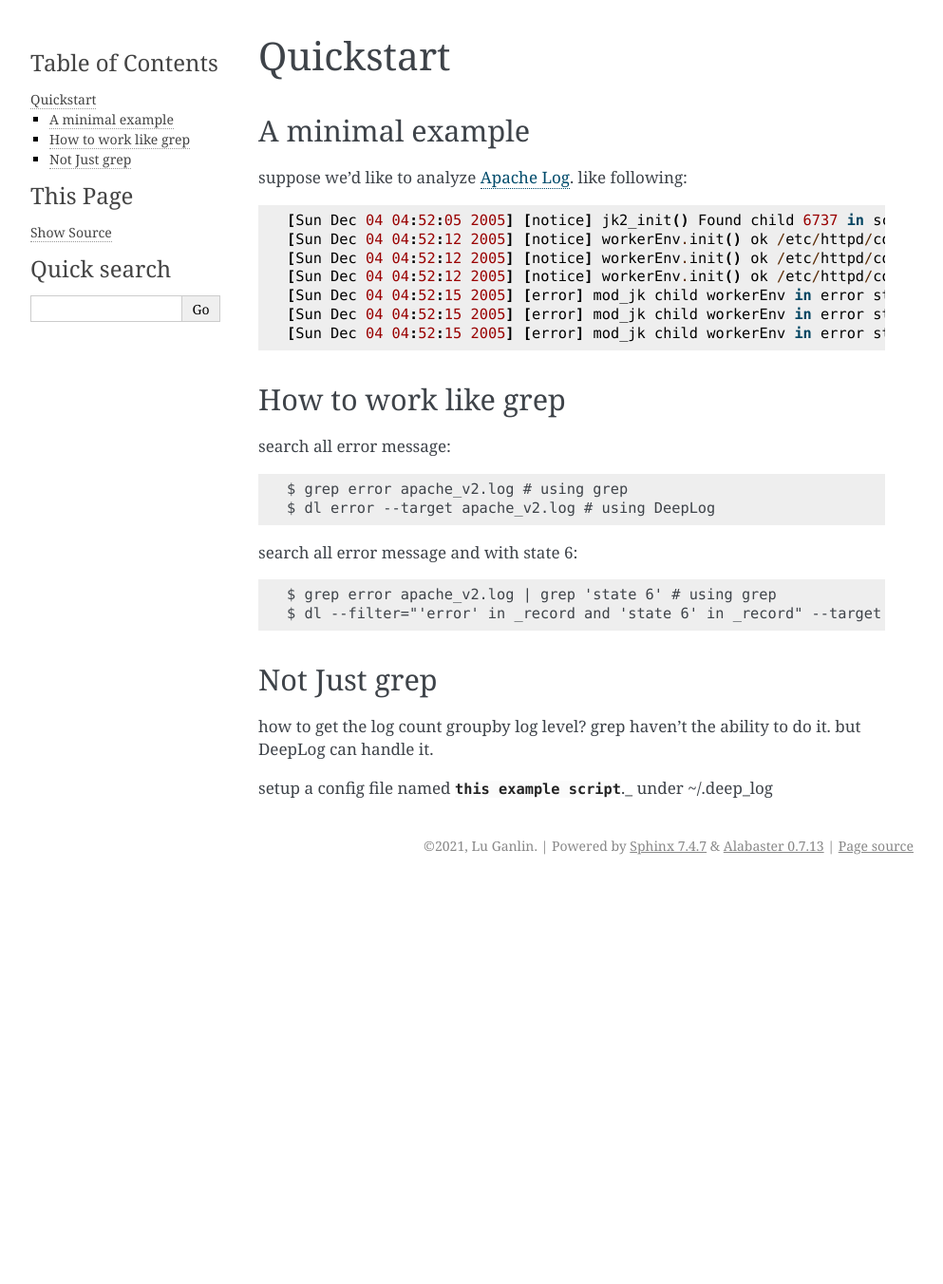
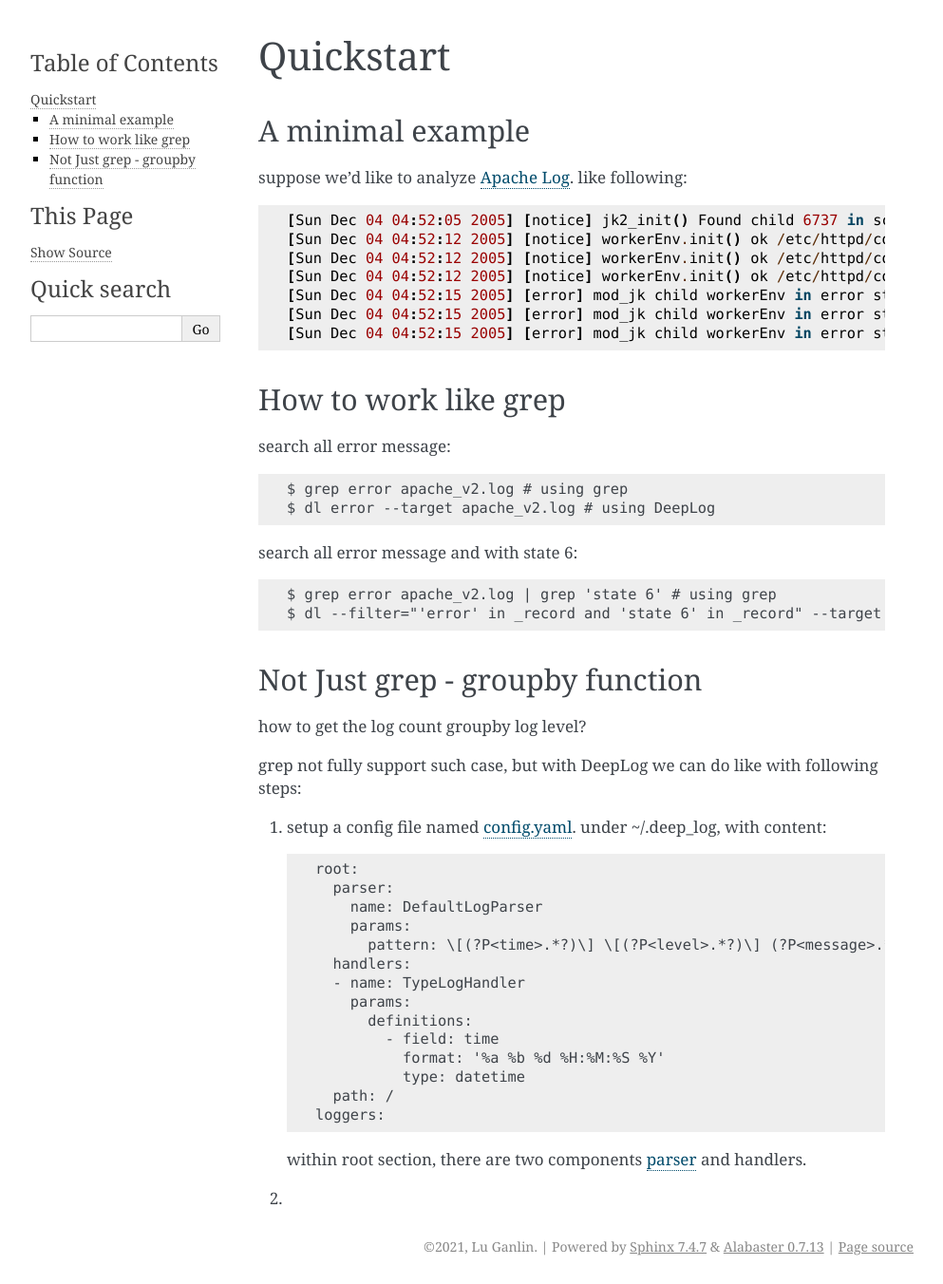
Before and after one commit to linewx/deep-log, a Sphinx documentation site: the page built from docs/quickstart.rst, in a window 1280 px wide. Shown: the whole page at 95% size, without its empty margins (148-1141 px from the left). Built offline with Sphinx 7.4.7, drawn with Linux system fonts in a browser that asks for light colours; before the commit the page ends 930 px from its top, so only the background shows below that.

Commit message:
add link

```diff
--- a/docs/quickstart.rst
+++ b/docs/quickstart.rst
@@ -6,7 +6,6 @@ A minimal example
 ------------------
 suppose we'd like to analyze  `Apache Log
 <https://raw.githubusercontent.com/logpai/loghub/e293fb24b5d64f97c3277c0ca6ca63ef1008d721/Apache/Apache_2k.log>`_. like following::
-
 
 [Sun Dec 04 04:52:05 2005] [notice] jk2_init() Found child 6737 in scoreboard slot 8
 [Sun Dec 04 04:52:12 2005] [notice] workerEnv.init() ok /etc/httpd/conf/workers2.properties
@@ -29,9 +28,34 @@ search all error message and with state 6::
 $ grep error apache_v2.log | grep 'state 6' # using grep
 $ dl --filter="'error' in _record and 'state 6' in _record" --target apache_v2.log # using DeepLog
 
-Not Just grep
-------------------
+Not Just grep - groupby function
+---------------------------------
+how to get the log count groupby log level?
 
-how to get the log count groupby log level? grep haven't the ability to do it. but DeepLog can handle it.
+grep not fully support such case, but with DeepLog we can do like with following steps:
 
-setup a config file named :download:`this example script <samples/sample1/config.yaml>`._ under ~/.deep_log
+
+1. setup a config file named `config.yaml`__. under ~/.deep_log, with content::
+
+    root:
+      parser:
+        name: DefaultLogParser
+        params:
+          pattern: \[(?P<time>.*?)\] \[(?P<level>.*?)\] (?P<message>.*)
+      handlers:
+      - name: TypeLogHandler
+        params:
+          definitions:
+            - field: time
+              format: '%a %b %d %H:%M:%S %Y'
+              type: datetime
+      path: /
+    loggers:
+
+
+
+  within root section, there are two components :ref:`parser<dl_parser>` and handlers.
+
+.. __: https://raw.githubusercontent.com/linewx/deep-log/master/samples/sample1/config.yaml
+
+2.
--- a/docs/tutorial.rst
+++ b/docs/tutorial.rst
@@ -6,7 +6,7 @@ Configuration
 --------------
 config file
 
-.. _parser:
+.. _dl_parser:
 
 Parser
 --------------
```
